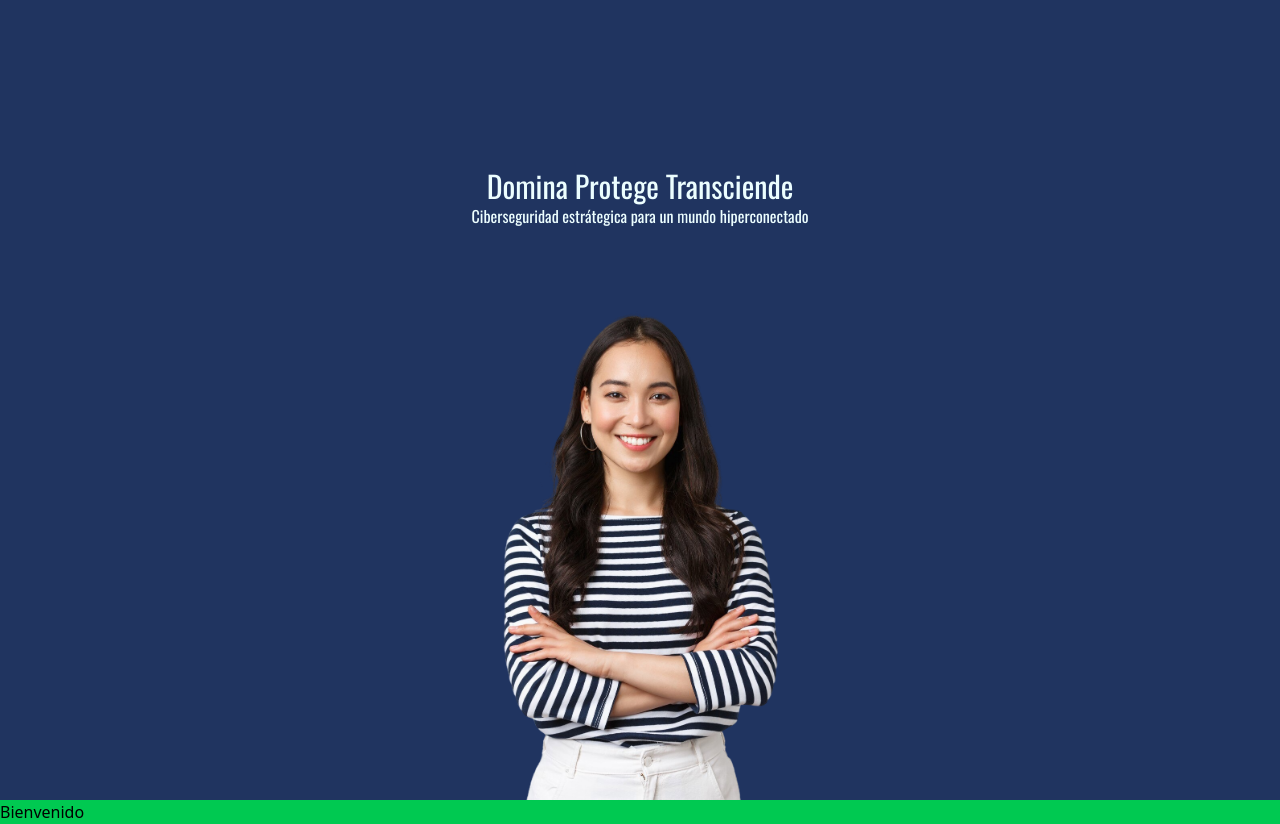
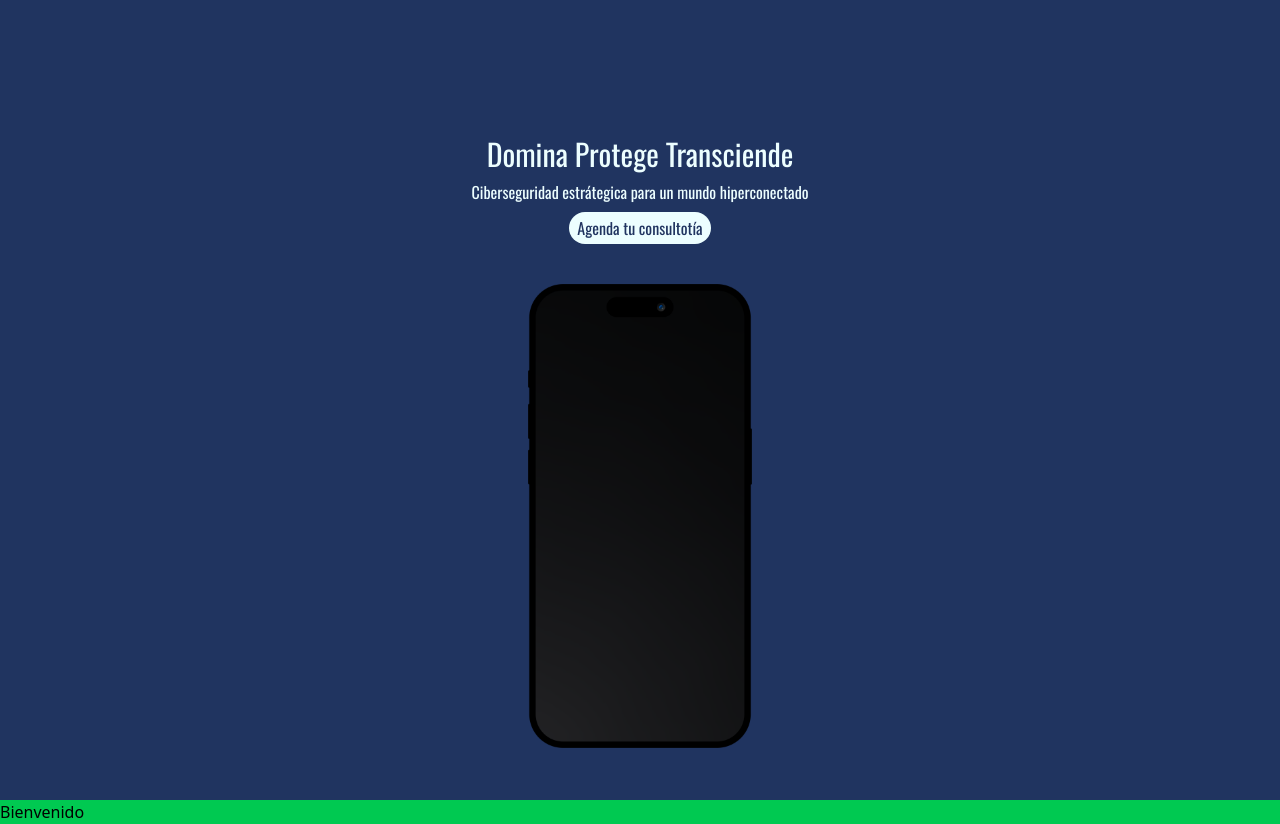
Before and after one commit to csoto909/hero, a plain HTML site: page index.html in a window 1280 px wide. Drawn offline with nearby package versions, Linux system fonts and the light colour scheme.

Commit message:
prueba hero 2

```diff
--- a/index.html
+++ b/index.html
@@ -15,15 +15,16 @@
 
         </div>
 
-        <div class="bg-[#203460] h-screen grid grid-rows-[1.5fr_2.5fr]">
-            <div class="flex flex-col justify-center items-center mt-24">
+        <div class="bg-[#203460] h-screen grid grid-rows-[1fr_3fr]">
+            <div class="flex flex-col justify-center items-center mt-24 gap-2 py-10">
                 <h1 class="text-cyan-50 font-['Chakra Petch'] text-3xl
                 text-center">Domina Protege Transciende</h1>
                 <p class="text-cyan-50">Ciberseguridad estrátegica para un mundo hiperconectado</p>
+                <a class="bg-cyan-50 py-1 px-2 rounded-full text-[#203460]" href="">Agenda tu consultotía</a>
             </div>
 
             <div class="relative">
-                <img class="absolute h-[100%] bottom-0 left-0 right-0 mx-auto" src="img/chica.png" alt="">
+                <img class="absolute h-[90%] left-0 right-0 mx-auto" src="img/iphone 15.png" alt="">
             </div>
         </div>
     </header>
```
Also changed, not shown: img/fondo.png (added), img/iphone 15.png (added).
